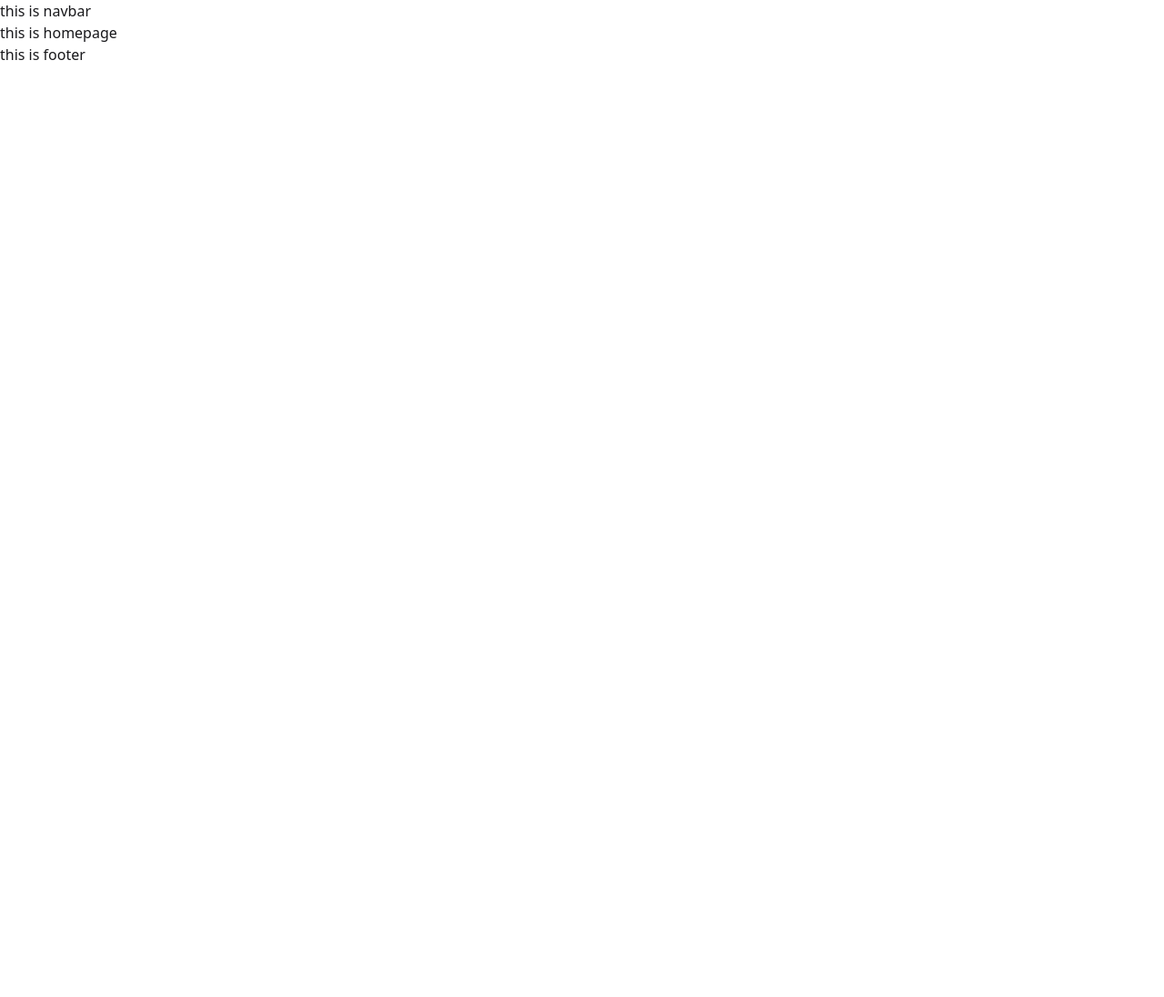
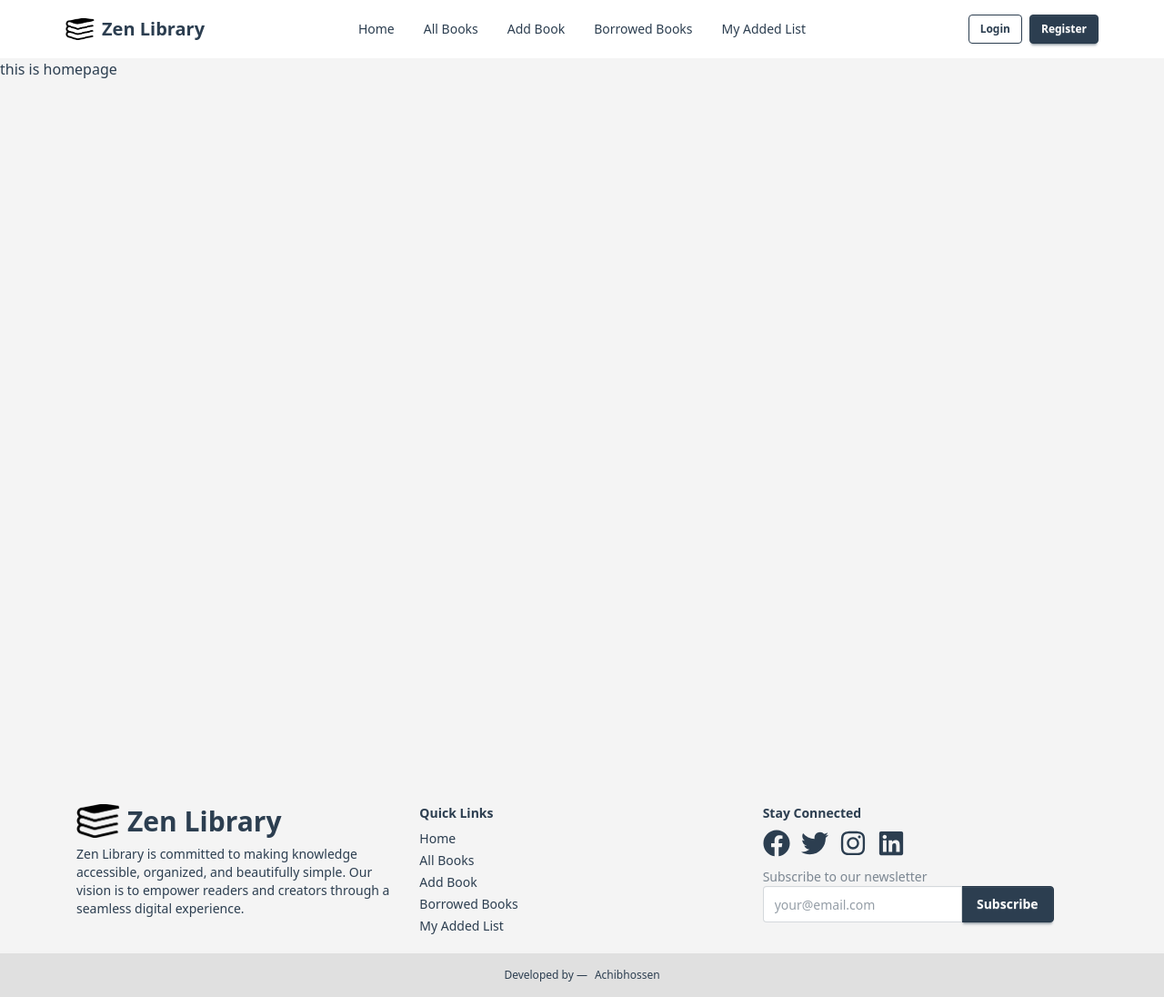
Before and after one commit to achibhossengit/Library-Manager-Client, a React (Vite) app: page / in a window 1280 px wide. Shown: the whole page at 91% size. Before the commit the page ends 800 px from the top, so only its background shows below. Built offline with nearby package versions, Linux system fonts and the light colour scheme.

Commit message:
setup project theme and create Navbar and footer

```diff
--- a/package.json
+++ b/package.json
@@ -13,6 +13,7 @@
     "@tailwindcss/vite": "^4.1.13",
     "react": "^19.1.1",
     "react-dom": "^19.1.1",
+    "react-icons": "^5.5.0",
     "react-router": "^7.9.1",
     "tailwindcss": "^4.1.13"
   },
--- a/src/index.css
+++ b/src/index.css
@@ -1,2 +1,29 @@
 @import "tailwindcss";
 @plugin "daisyui";
+
+@plugin "daisyui/theme" {
+  name: "library";
+  default: true;
+
+  --color-primary: #2c3e50; /* Deep blue-gray for trust and stability */
+  --color-primary-content: #ffffff;
+
+  --color-secondary: #16a085; /* Teal for a modern, clean accent */
+  --color-secondary-content: #ffffff;
+
+  --color-accent: #f39c12; /* Warm amber for highlights */
+  --color-accent-content: #ffffff;
+
+  --color-neutral: #ecf0f1; /* Light gray for backgrounds */
+  --color-neutral-content: #2c3e50;
+
+  --color-base-100: #ffffff;
+  --color-base-200: #f4f4f4;
+  --color-base-300: #e0e0e0;
+  --color-base-content: #2c3e50;
+
+  --color-info: #3498db;
+  --color-success: #27ae60;
+  --color-warning: #e67e22;
+  --color-error: #e74c3c;
+}
--- a/src/layouts/MainLayout.jsx
+++ b/src/layouts/MainLayout.jsx
@@ -2,13 +2,21 @@ import React from "react";
 import Navbar from "../pages/Shared/Navbar";
 import { Outlet } from "react-router";
 import Footer from "../pages/Shared/Footer";
+import { Toaster } from "react-hot-toast";
 
 const MainLayout = () => {
   return (
     <div>
-      <Navbar></Navbar>
-      <Outlet></Outlet>
-      <Footer></Footer>
+      <Toaster></Toaster>
+      <header>
+        <Navbar></Navbar>
+      </header>
+      <main className="min-h-screen bg-base-200">
+        <Outlet></Outlet>
+      </main>
+      <footer>
+        <Footer></Footer>
+      </footer>
     </div>
   );
 };
--- a/src/pages/Shared/Footer.jsx
+++ b/src/pages/Shared/Footer.jsx
@@ -1,11 +1,81 @@
-import React from 'react';
+import { FaFacebook, FaInstagram, FaLinkedin, FaTwitter } from "react-icons/fa";
+import logo from "../../assets/logo.png";
+import Links from "./Links";
 
 const Footer = () => {
-    return (
+  return (
+    <footer className="bg-base-200 text-base-content text-sm">
+      <div className="max-w-6xl mx-auto grid grid-cols-1 md:grid-cols-3 gap-5 p-5">
+        {/* Left: Logo, Name & Vision */}
         <div>
-            this is footer
+          <div className="flex items-center gap-2 justify-start mb-2">
+            <img className="max-w-12" src={logo} alt="" />{" "}
+            <span className="text-3xl font-bold text-primary">Zen Library</span>
+          </div>
+          <p className="text-xs sm:text-sm">
+            Zen Library is committed to making knowledge accessible, organized,
+            and beautifully simple. Our vision is to empower readers and
+            creators through a seamless digital experience.
+          </p>
         </div>
-    );
+
+        {/* Middle: Navigation Links */}
+        <div className="hidden md:block">
+          <h3 className="font-semibold mb-2">Quick Links</h3>
+          <ul className="space-y-1">
+            <Links></Links>
+          </ul>
+        </div>
+
+        {/* Right: Social Links & Newsletter */}
+        <div>
+          <h3 className="font-semibold mb-2">Stay Connected</h3>
+          <div className="flex gap-3 mb-3">
+            <a href="https://facebook.com" target="_blank" rel="noreferrer">
+              <FaFacebook size={30}></FaFacebook>
+            </a>
+            <a href="https://twitter.com" target="_blank" rel="noreferrer">
+              <FaTwitter size={30}></FaTwitter>
+            </a>
+            <a href="https://instagram.com" target="_blank" rel="noreferrer">
+              <FaInstagram size={30}></FaInstagram>
+            </a>
+            <a href="https://linkedin.com" target="_blank" rel="noreferrer">
+              <FaLinkedin size={30}></FaLinkedin>
+            </a>
+          </div>
+          <form className="form-control w-full max-w-xs">
+            <label className="label">
+              <span className="label-text">Subscribe to our newsletter</span>
+            </label>
+            <div className="join">
+              <input
+                type="email"
+                placeholder="your@email.com"
+                className="input input-bordered join-item"
+              />
+              <button className="btn btn-primary join-item">Subscribe</button>
+            </div>
+          </form>
+        </div>
+      </div>
+
+      {/* Bottom: Developer Info */}
+      <div className="footer footer-center p-4 bg-base-300 text-xs">
+        <p className="flex">
+          Developed by —
+          <a
+            href="https://achibhossen.netlify.app"
+            target="_blank"
+            rel="noopener noreferrer"
+            className="link link-hover text-primary font-medium"
+          >
+            Achibhossen
+          </a>
+        </p>
+      </div>
+    </footer>
+  );
 };
 
 export default Footer;
--- /dev/null
+++ b/src/pages/Shared/Links.jsx
@@ -0,0 +1,26 @@
+import React from "react";
+import { Link } from "react-router";
+
+const Links = () => {
+  return (
+    <>
+      <li className="text-xs sm:text-sm">
+        <Link to="/">Home</Link>
+      </li>
+      <li className="text-xs sm:text-sm">
+        <Link to="/all-books">All Books</Link>
+      </li>
+      <li className="text-xs sm:text-sm">
+        <Link to="/add-book">Add Book</Link>
+      </li>
+      <li className="text-xs sm:text-sm">
+        <Link to="/borrowed-books">Borrowed Books</Link>
+      </li>
+      <li className="text-xs sm:text-sm">
+        <Link to="/my-added-list">My Added List</Link>
+      </li>
+    </>
+  );
+};
+
+export default Links;
--- a/src/pages/Shared/Navbar.jsx
+++ b/src/pages/Shared/Navbar.jsx
@@ -1,11 +1,113 @@
-import React from 'react';
+import { Link } from "react-router";
+import { FaUserCircle } from "react-icons/fa";
+import logo from "../../assets/logo.png";
+import Links from "./Links";
 
 const Navbar = () => {
-    return (
-        <div>
-            this is navbar
+  const user = null;
+  const logOut = () => {
+    console.log("Develop it");
+  };
+
+  const handleSignOut = () => {
+    logOut();
+  };
+
+  return (
+    <div className="bg-base-100 shadow-md px-2 sm:px-4">
+      <div className="navbar max-w-6xl mx-auto">
+        {/* Mobile Menu */}
+        <div className="dropdown lg:hidden">
+          <label tabIndex={0} className="btn btn-ghost btn-sm">
+            <svg
+              xmlns="http://www.w3.org/2000/svg"
+              className="h-4 w-4 sm:h-5 sm:w-5"
+              fill="none"
+              viewBox="0 0 24 24"
+              stroke="currentColor"
+            >
+              <path
+                strokeLinecap="round"
+                strokeLinejoin="round"
+                strokeWidth="2"
+                d="M4 6h16M4 12h16M4 18h16"
+              />
+            </svg>
+          </label>
+          <ul
+            tabIndex={0}
+            className="menu menu-sm dropdown-content mt-3 z-[1] p-2 shadow bg-base-100 rounded-box w-40 sm:w-52"
+          >
+            <Links></Links>
+          </ul>
         </div>
-    );
+
+        {/* Left: Logo + Name */}
+        <div className="navbar-start">
+          <Link
+            to="/"
+            className="flex items-center gap-2 text-sm sm:text-xl font-bold text-primary"
+          >
+            <img className="hidden lg:flex max-w-8 " src={logo} alt="" />{" "}
+            <span>Zen Library</span>
+          </Link>
+        </div>
+
+        {/* Middle: Navigation Links */}
+        <div className="navbar-center hidden lg:flex">
+          <ul className="menu menu-horizontal px-1 gap-1 sm:gap-2">
+            <Links></Links>
+          </ul>
+        </div>
+
+        {/* Right: Auth Buttons or User Dropdown */}
+        <div className="navbar-end">
+          {user ? (
+            <div className="dropdown dropdown-end">
+              <label
+                tabIndex={0}
+                className="btn btn-ghost btn-circle avatar btn-sm"
+              >
+                <div className="w-8 sm:w-10 rounded-full">
+                  <img
+                    src={user.photoURL || "https://i.ibb.co/0jqHpnp/user.png"}
+                    alt="user"
+                  />
+                </div>
+              </label>
+              <ul
+                tabIndex={0}
+                className="menu menu-sm dropdown-content mt-3 p-2 shadow bg-base-100 rounded-box w-40 sm:w-52"
+              >
+                <li>
+                  <span className="text-xs sm:text-sm flex items-center gap-1">
+                    <FaUserCircle /> {user.displayName}
+                  </span>
+                </li>
+                <li>
+                  <button
+                    onClick={handleSignOut}
+                    className="text-xs sm:text-sm"
+                  >
+                    Sign Out
+                  </button>
+                </li>
+              </ul>
+            </div>
+          ) : (
+            <div className="flex gap-1 sm:gap-2">
+              <Link to="/login" className="btn btn-outline btn-xs sm:btn-sm">
+                Login
+              </Link>
+              <Link to="/register" className="btn btn-primary btn-xs sm:btn-sm">
+                Register
+              </Link>
+            </div>
+          )}
+        </div>
+      </div>
+    </div>
+  );
 };
 
 export default Navbar;
```
Also changed, not shown: src/assets/logo.png (added), 1 other file (tests, documents, lock files or other folders).
